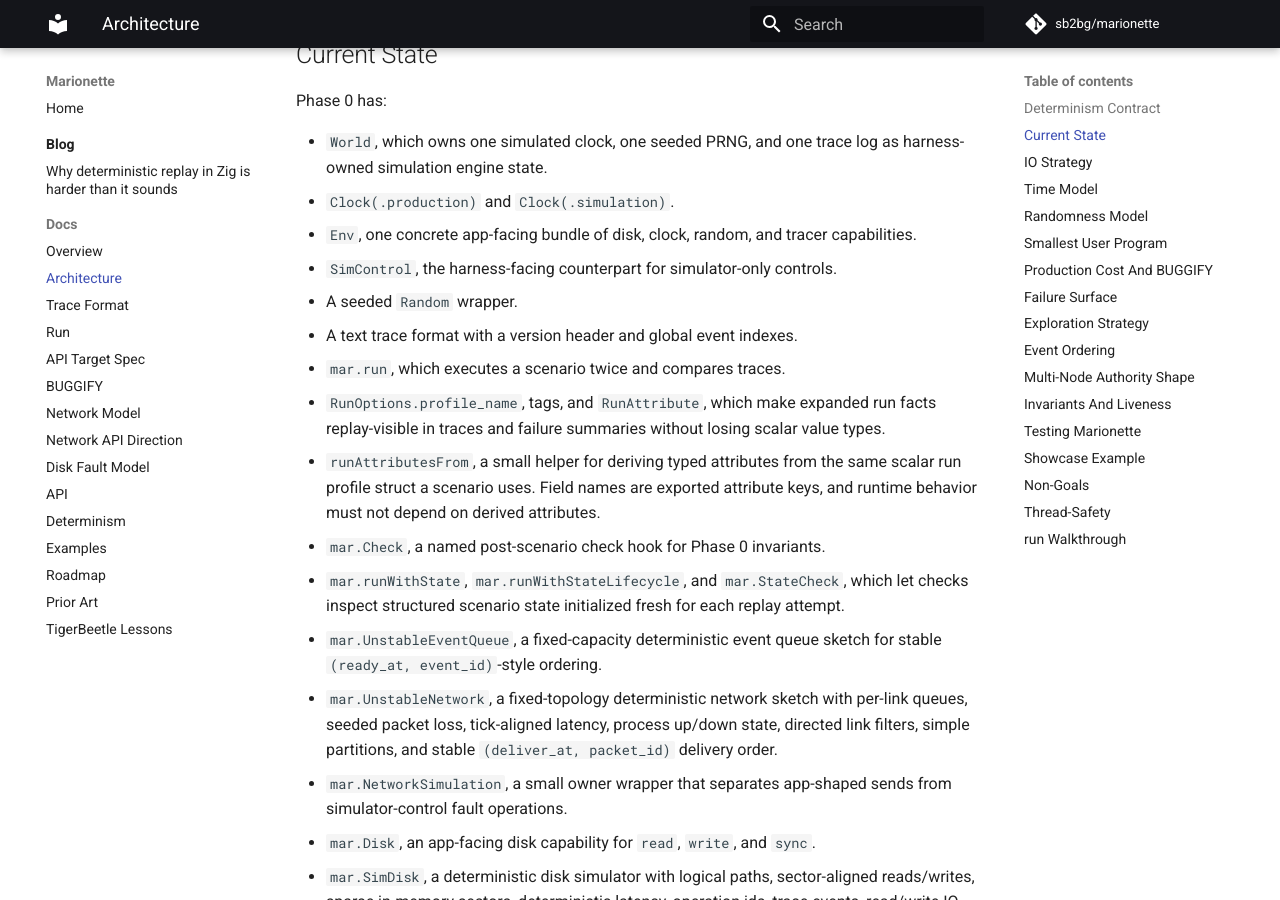
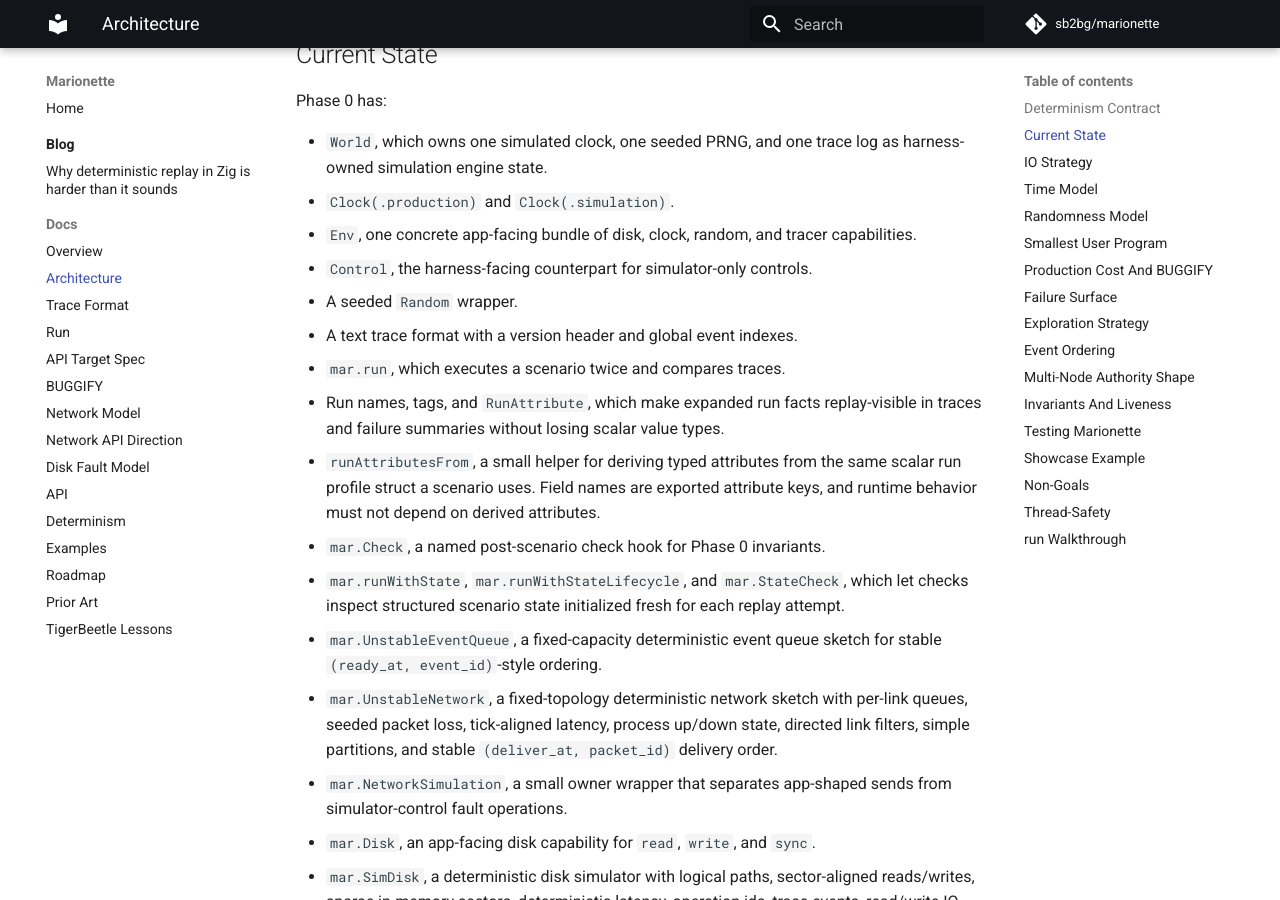
Before and after one commit to sb2bg/marionette, an MkDocs documentation site: the page built from docs/architecture.md, in a window 1280 px wide and 900 px high, scrolled down 581 px. Built offline with MkDocs 1.6.1 and Material for MkDocs 9.7.7, drawn with Linux system fonts in a browser that asks for light colours; comment, search, counter and statistics services are not loaded.

Commit message:
docs: update architecture terminology

```diff
--- a/docs/architecture.md
+++ b/docs/architecture.md
@@ -29,13 +29,13 @@ Phase 0 has:
 - `Clock(.production)` and `Clock(.simulation)`.
 - `Env`, one concrete app-facing bundle of disk, clock, random,
   and tracer capabilities.
-- `SimControl`, the harness-facing counterpart for simulator-only controls.
+- `Control`, the harness-facing counterpart for simulator-only controls.
 - A seeded `Random` wrapper.
 - A text trace format with a version header and global event indexes.
 - `mar.run`, which executes a scenario twice and compares traces.
-- `RunOptions.profile_name`, tags, and `RunAttribute`, which make expanded
-  run facts replay-visible in traces and failure summaries without losing
-  scalar value types.
+- Run names, tags, and `RunAttribute`, which make expanded run facts
+  replay-visible in traces and failure summaries without losing scalar value
+  types.
 - `runAttributesFrom`, a small helper for deriving typed attributes from the
   same scalar run profile struct a scenario uses. Field names are exported
   attribute keys, and runtime behavior must not depend on derived attributes.
```
